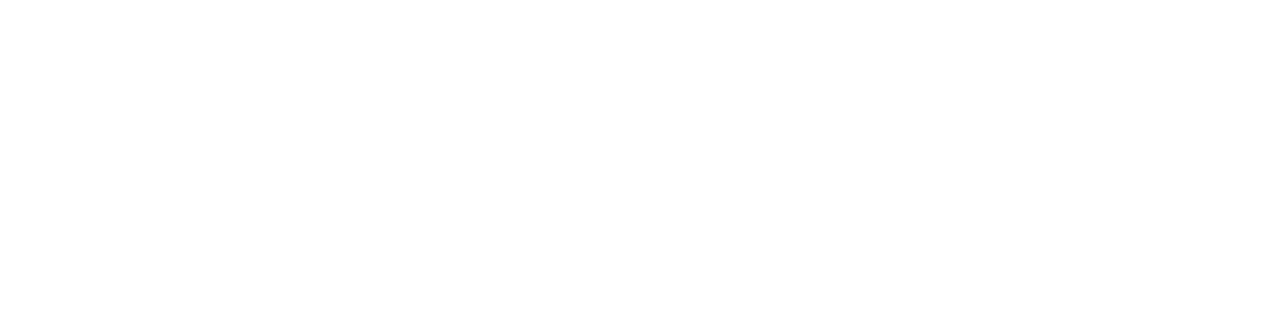
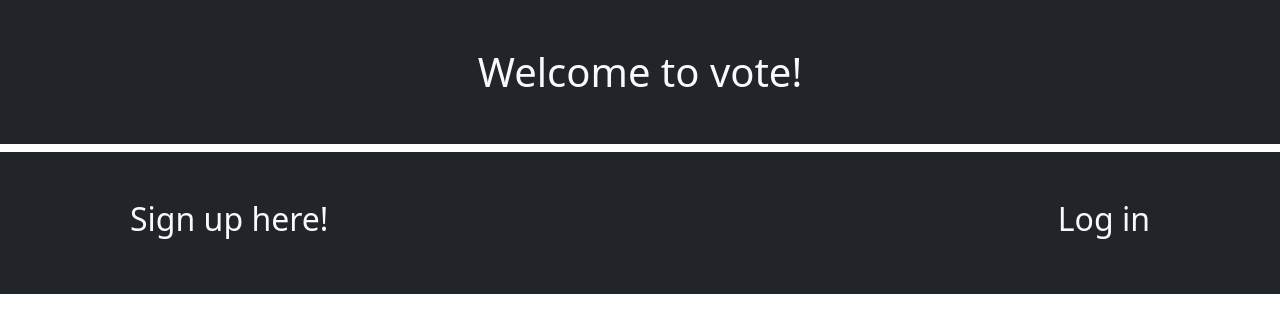
Before and after one commit to LaGyn/Voting-app, a plain HTML site: page index.html in a window 1280 px wide. Drawn offline with nearby package versions, Linux system fonts and the light colour scheme.

Commit message:
header, sign up, log in

```diff
--- a/index.html
+++ b/index.html
@@ -1,12 +1,35 @@
 <!DOCTYPE html>
-<html lang="fi">
+<html lang="en">
 <head>
     <meta charset="UTF-8">
     <meta http-equiv="X-UA-Compatible" content="IE=edge">
     <meta name="viewport" content="width=device-width, initial-scale=1.0">
-    <title>Äänestyssovellus</title>
+    <link rel="stylesheet" href="style.css">
+    <link href="https://cdn.jsdelivr.net/npm/bootstrap@5.2.0/dist/css/bootstrap.min.css" rel="stylesheet" integrity="sha384-gH2yIJqKdNHPEq0n4Mqa/HGKIhSkIHeL5AyhkYV8i59U5AR6csBvApHHNl/vI1Bx" crossorigin="anonymous">
+    <script src="https://cdn.jsdelivr.net/npm/bootstrap@5.2.0/dist/js/bootstrap.bundle.min.js" integrity="sha384-A3rJD856KowSb7dwlZdYEkO39Gagi7vIsF0jrRAoQmDKKtQBHUuLZ9AsSv4jD4Xa" crossorigin="anonymous"></script>
+    <title>Voting application</title>
 </head>
 <body>
 
+    <!-- Header -->
+
+    <div class="container-fluid bg-dark ">
+        <h1 class="text-center text-light p-5">Welcome to vote!</h1>
+    </div>
+
+    <!-- Sign Up & Log In -->
+
+    <div class="container-fluid bg-dark">
+        <div class="container">
+            <div class="d-sm-flex align-items-center justify-content-between p-5">
+                <h2 class="text-light">Sign up here!</h2>
+                <h2 class="text-light">Log in</h2>
+            </div>
+        </div>
+
+    </div>
+
+
+    <script src="main.js"></script>
 </body>
 </html>
```
